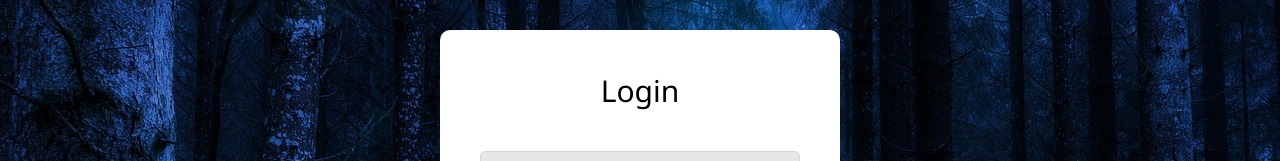
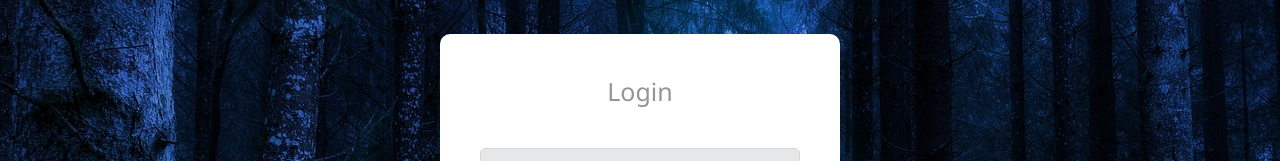
Before and after one commit to setrasariputra/Login-Page-With-Background-Image, a plain HTML site: page index.html in a window 1280 px wide. Shown: the part 138-299 px from the top of the page. Drawn offline with Linux system fonts and the light colour scheme.

Commit message:
mengubah warna title

```diff
--- a/assets/css/style_new.css
+++ b/assets/css/style_new.css
@@ -22,8 +22,9 @@
     padding: 40px;
   }
   .boxlogin .title {
-    font-size: 30px;
+    font-size: 25px;
     text-align: center;
+    color: #959595;
   }
   .boxlogin .form {
     margin-top: 40px;
```
